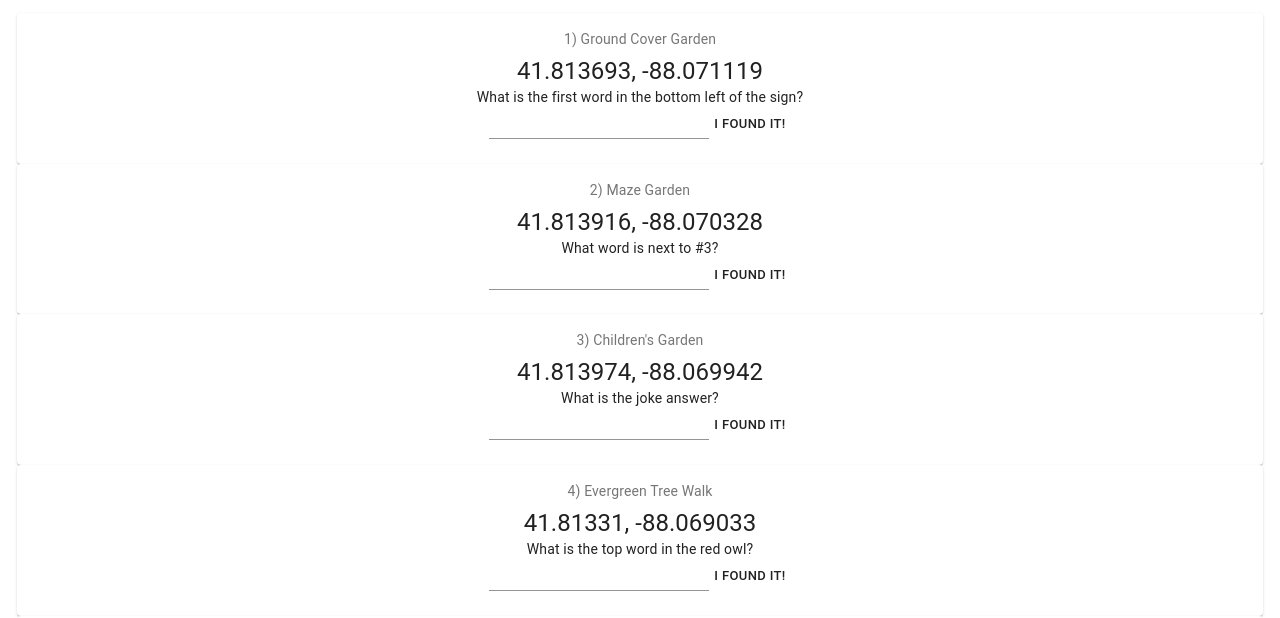
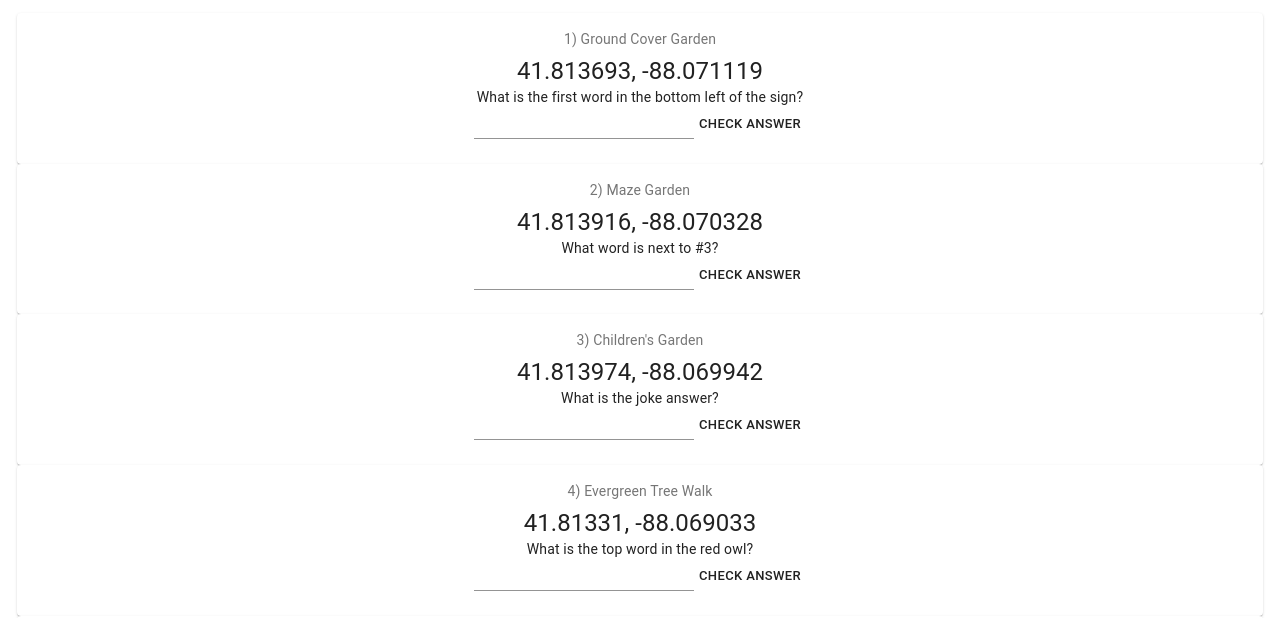
Before and after one commit to jim-hill-r/banana-peel-socks, a Gatsby site in the folder app/: page / in a window 1280 px wide. Shown: the part 186-804 px from the top of the page. Built offline with nearby package versions, Linux system fonts and the light colour scheme; Gatsby itself is replaced by a stand-in of ours.

Commit message:
Button text dynamic

```diff
--- a/app/src/pages/index.js
+++ b/app/src/pages/index.js
@@ -1,6 +1,6 @@
 import React from "react"
 import { makeStyles } from '@material-ui/core/styles';
-import { Card, CardContent, Button, Typography, Input, Dialog, DialogTitle, DialogContent, DialogContentActions, DialogContentText, DialogActions } from '@material-ui/core';
+import { Card, CardContent, Button, Typography, Input, Dialog, DialogTitle, DialogContent, DialogContentText, DialogActions } from '@material-ui/core';
 import Layout from "../components/layout"
 import SEO from "../components/seo"
 
@@ -132,6 +132,8 @@ const ClueContent = ({index, clue}) => {
   const checkSubmit = (clue) => {
     if(guess.toLowerCase().includes(clue.answer)) {
       setCorrect(true)
+    } else {
+      setCorrect(false)
     }
     setOpen(true)
   }
@@ -154,7 +156,14 @@ const ClueContent = ({index, clue}) => {
             {clue.clue}
           </Typography>
           <Input className={classes.action} onChange={(event) => setGuess(event.target.value)} value={clue.guess}></Input>
-          <Button className={classes.action} onClick={() => checkSubmit(clue)} size="small">I found it!</Button>
+          <Button className={classes.action} onClick={() => checkSubmit(clue)} size="small">
+            {correct &&
+              "Correct"
+            }
+            {!correct &&
+              "Check answer"
+            }
+          </Button>
         </CardContent>
       </Card>
       <Dialog open={open} onClose={handleClose}>
@@ -169,7 +178,7 @@ const ClueContent = ({index, clue}) => {
         <DialogContent>
           <DialogContentText id="alert-dialog-description">
             {correct &&
-              clue.name + ':' + clue.funfact
+              clue.funfact
             }
             {!correct &&
               'That is not correct.'
```
Also changed, not shown: 1 other file.
